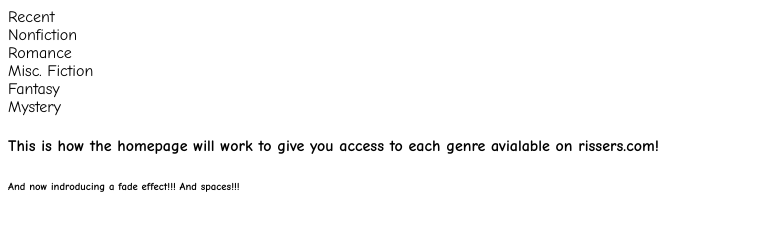
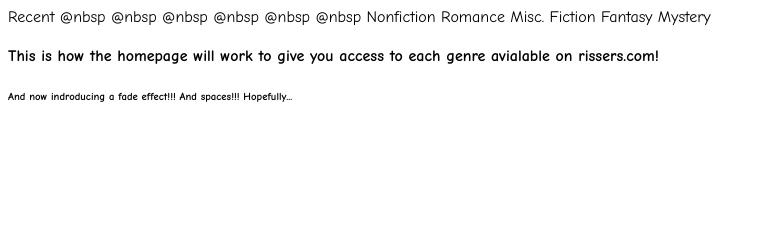
Before and after one commit to kittiefanatic/Rissers, a plain HTML site: page rainbow.html in a window 1280 px wide. Shown: the whole page, without its empty margins (0-766 px from the left). Drawn offline with Linux system fonts and the light colour scheme.

Commit message:
Fixed the spaces AGAIN

```diff
--- a/rainbow.html
+++ b/rainbow.html
@@ -9,14 +9,15 @@ html, body, h1, h2, h3, h4, h5, h6 {
 }
 </style>
 <body>
-  <div class="red">Recent</div> <div> </div> <div> </div> <div> </div> <div> </div> <div> </div> <div> </div>
-  <div class="orange">Nonfiction</div> <div> </div> <div> </div> <div> </div> <div> </div> <div> </div> <div> </div>
-  <div class="yellow">Romance</div> <div> </div> <div> </div> <div> </div> <div> </div> <div> </div> <div> </div>
-  <div class ="green">Misc. Fiction</div> <div> </div> <div> </div> <div> </div> <div> </div> <div> </div> <div> </div>
-  <div class="blue">Fantasy</div> <div> </div> <div> </div> <div> </div> <div> </div> <div> </div> <div> </div>
-  <div class="purple"> Mystery</div> <div> </div> <div> </div> <div> </div> <div> </div> <div> </div> <div> </div>
+  <div class="red">Recent @nbsp @nbsp @nbsp</div> @nbsp @nbsp @nbsp
+  <div class="orange">Nonfiction</div>
+  <div class="yellow">Romance</div>
+  <div class ="green">Misc. Fiction</div>
+  <div class="blue">Fantasy</div>
+  <div class="purple"> Mystery</div>
   <h4> This is how the homepage will work to give you access to each genre avialable on rissers.com! </h4>
   <h6> And now indroducing a fade effect!!!
-  And spaces!!!</h6>
+  And spaces!!!
+Hopefully...</h6>
 </body>
 </html>
```
